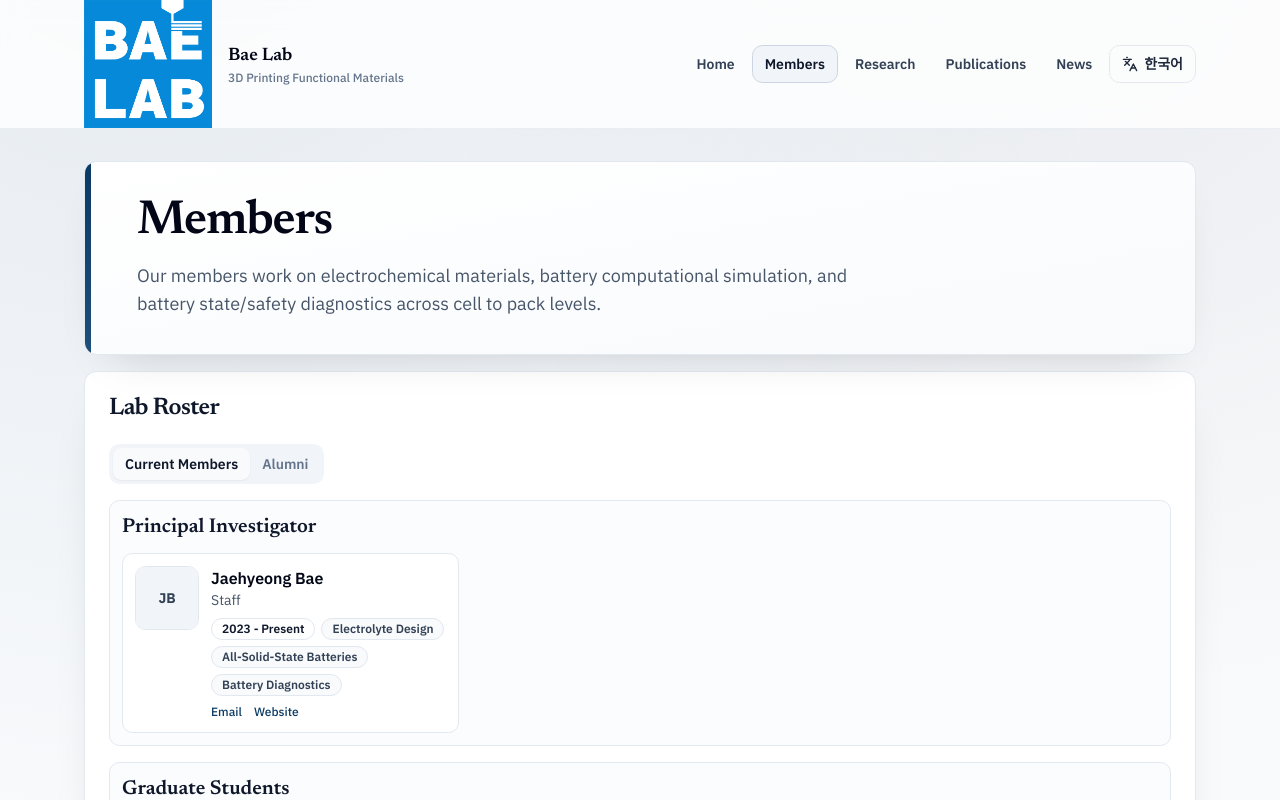
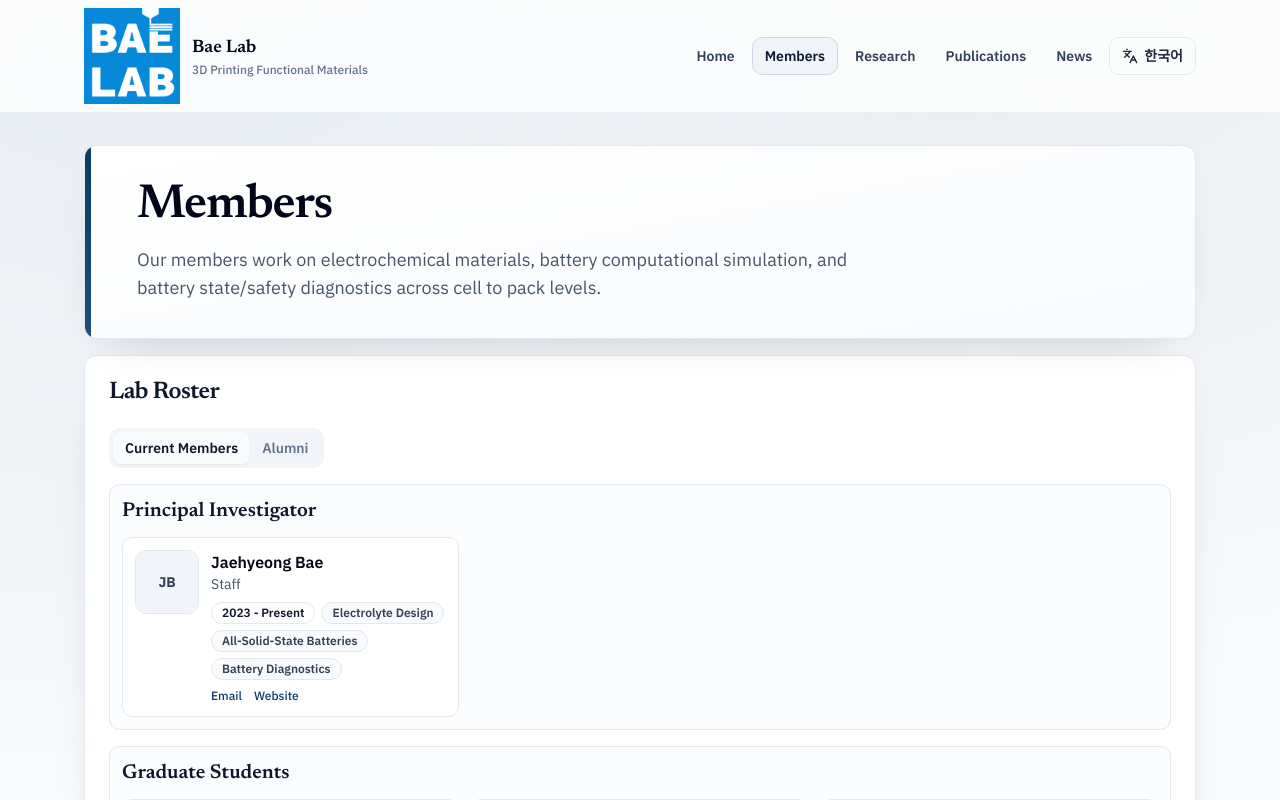
Before and after one commit to baegroup/baegroup.github.io, a React (Vite) app: page /en/members in a window 1280 px wide. Shown: the top 800 px of the page. Built offline with nearby package versions, Linux system fonts and the light colour scheme.

Commit message:
Revert header logo size to previous setting

```diff
--- a/src/components/site/SiteHeader.jsx
+++ b/src/components/site/SiteHeader.jsx
@@ -19,9 +19,9 @@ export function SiteHeader({ locale }) {
 
   return (
     <header className="sticky top-0 z-50 border-b border-border/70 bg-white/80 backdrop-blur-md">
-      <div className="mx-auto flex min-h-28 w-full max-w-6xl items-center justify-between px-5 md:min-h-32">
-        <Link className="flex items-center gap-4 no-underline" to={pagePath(locale, '')}>
-          <img alt="Bae Lab logo" className="h-24 w-24 object-contain md:h-32 md:w-32" src={`${import.meta.env.BASE_URL}assets/img/lab-logo.png`} />
+      <div className="mx-auto flex min-h-24 w-full max-w-6xl items-center justify-between px-5 md:min-h-28">
+        <Link className="flex items-center gap-3 no-underline" to={pagePath(locale, '')}>
+          <img alt="Bae Lab logo" className="h-20 w-20 object-contain md:h-24 md:w-24" src={`${import.meta.env.BASE_URL}assets/img/lab-logo.png`} />
           <div className="leading-tight">
             <p className="font-serif text-lg font-semibold text-slate-950">{brand.name}</p>
             <p className="text-xs font-medium text-slate-500 max-md:hidden">{brand.subtitle}</p>
```
